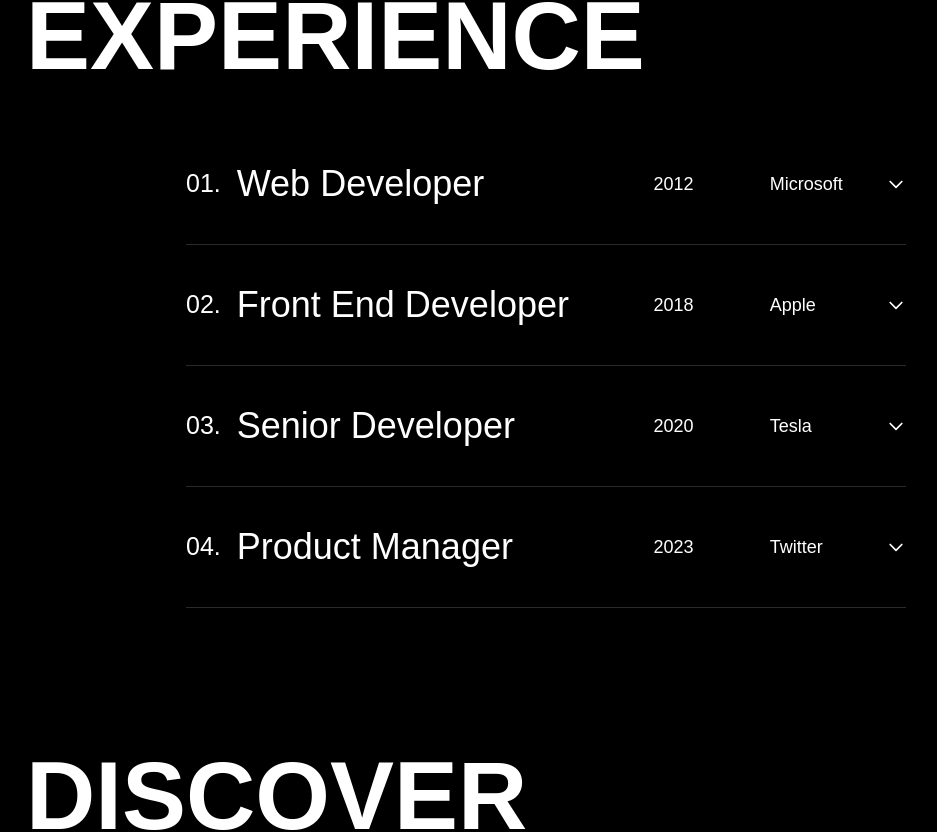
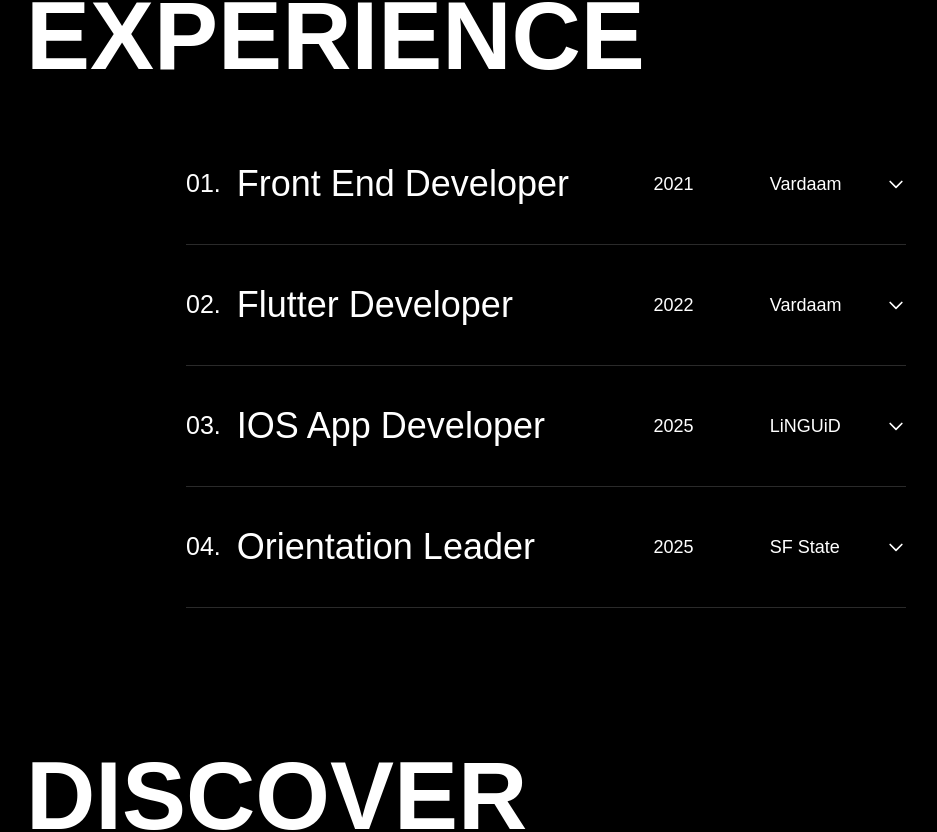
Before and after one commit to gohildev2004/webPortfolio, a React (Vite) app: page / in a window 1280 px wide. Shown: the part 2052-2884 px from the top of the page, without its empty margins (174-1111 px from the left). Built offline with nearby package versions, Linux system fonts and the light colour scheme.

Commit message:
added real data for work experience

```diff
--- a/src/components/experience.jsx
+++ b/src/components/experience.jsx
@@ -4,39 +4,39 @@ const Experience = () => {
   const experiences = [
     {
       id: 1,
-      title: "Web Developer",
-      year: 2012,
-      company: "Microsoft",
+      title: "Front End Developer",
+      year: "2021",
+      company: "Vardaam",
       website: "microsoft.com",
       description:
-        "Worked on developing scalable front-end interfaces using HTML, CSS, and JavaScript. Collaborated with backend teams to integrate APIs and improve performance across Microsoft web applications.",
+        "Designed and developed across-platform mobile application that have active users within the first month of launch for private company. Utilized state management techniques to create responsive and reactive user interface.\nBuilt strong experience of Flutter development, HTML, Tailwind CSS, React JS",
     },
     {
       id: 2,
-      title: "Front End Developer",
-      year: 2018,
-      company: "Apple",
+      title: "Flutter Developer",
+      year: 2022,
+      company: "Vardaam",
       website: "apple.com",
       description:
-        "Designed and implemented pixel-perfect UI components using React and TypeScript. Focused on building responsive and accessible design systems used across Apple’s product pages.",
+        "As a Flutter Developer, I built cross-platform apps using Dart, creating responsive UIs and integrating Firebase and REST APIs for real-time features. I used state management tools like Provider and Getx, optimized performance, and handled full app lifecycles—from development to deployment. This experience strengthened my skills in mobile architecture, backend integration, and agile workflows.",
     },
     {
       id: 3,
-      title: "Senior Developer",
-      year: 2020,
-      company: "Tesla",
+      title: "IOS App Developer",
+      year: 2025,
+      company: "LiNGUiD",
       website: "tesla.com",
       description:
-        "Led a team of engineers in developing internal dashboard tools. Optimized application load times, mentored junior developers, and drove initiatives around code quality and deployment.",
+        "While developing the LiNGUiD app in Swift, I learned how to build a custom video player using AVQueuePlayer and AVPlayerLooper for seamless media playback. I integrated Firestore to retrieve and display real-time caption data, which taught me how to work with asynchronous data streams and overlay dynamic subtitles on video content. This project deepened my understanding of SwiftUI, reactive UI updates, and advanced multimedia handling, while also improving my skills in managing data synchronization, user experience, and clean architectural design.",
     },
     {
       id: 4,
-      title: "Product Manager",
-      year: 2023,
-      company: "Twitter",
+      title: "Orientation Leader",
+      year: 2025,
+      company: "SF State",
       website: "twitter.com",
       description:
-        "Defined product vision and roadmaps for creator monetization tools. Coordinated cross-functional efforts between engineering, design, and marketing to deliver features on time and at scale.",
+        "As an Orientation Leader, I developed strong leadership, public speaking, and interpersonal communication skills by guiding new students through their transition to university life. I learned welcoming environments, manage group dynamics, and handle on-the-spot problem-solving with empathy and professionalism. This role strengthened my ability to collaborate with diverse teams, lead with confidence, and represent the university with enthusiasm and integrity.",
     },
   ];
 
@@ -66,7 +66,7 @@ const Experience = () => {
                 0{experience.id}.
               </h2>
               <h1 className="md:text-4xl max-md:col-span-2 max-md:font-semibold">
-                {experience.title}
+                {experience.title}{" "}
               </h1>
               <p className="text-[18px] font-light max-md:text-end">
                 {experience.year}
--- a/src/components/work.jsx
+++ b/src/components/work.jsx
@@ -13,11 +13,11 @@ const MyWork = () => {
       <div className="grid md:grid-cols-2 lg:ml-20 mt-20 flex-col gap-20">
         <div>
           <div className="bg-green-500 h-100"></div>
-          <p className="mt-3">Work 1</p>
+          <p className="mt-3">UniMate</p>
         </div>
         <div>
           <div className="bg-green-600 h-100"></div>
-          <p className="mt-3">Work 2</p>
+          <p className="mt-3">LiNGUiD</p>
         </div>
         <div>
           <div className="bg-green-500 h-100"></div>
```
